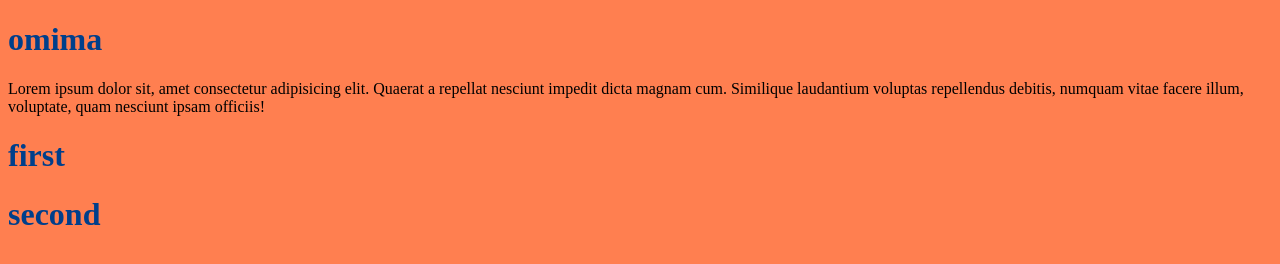
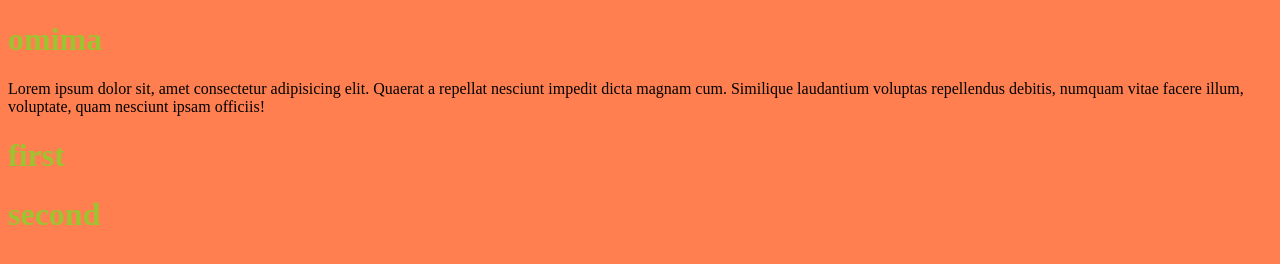
Before and after one commit to EN-AWAB/l7, a plain HTML site: page index.html in a window 1280 px wide. Drawn offline with Linux system fonts and the light colour scheme.

Commit message:
add color to h1 in style

```diff
--- a/style.css
+++ b/style.css
@@ -2,5 +2,5 @@ body{
     background-color: coral;
 }
 h1{
-    color: rgb(0, 63, 139);
+    color: rgb(158, 195, 48);
 }
```
